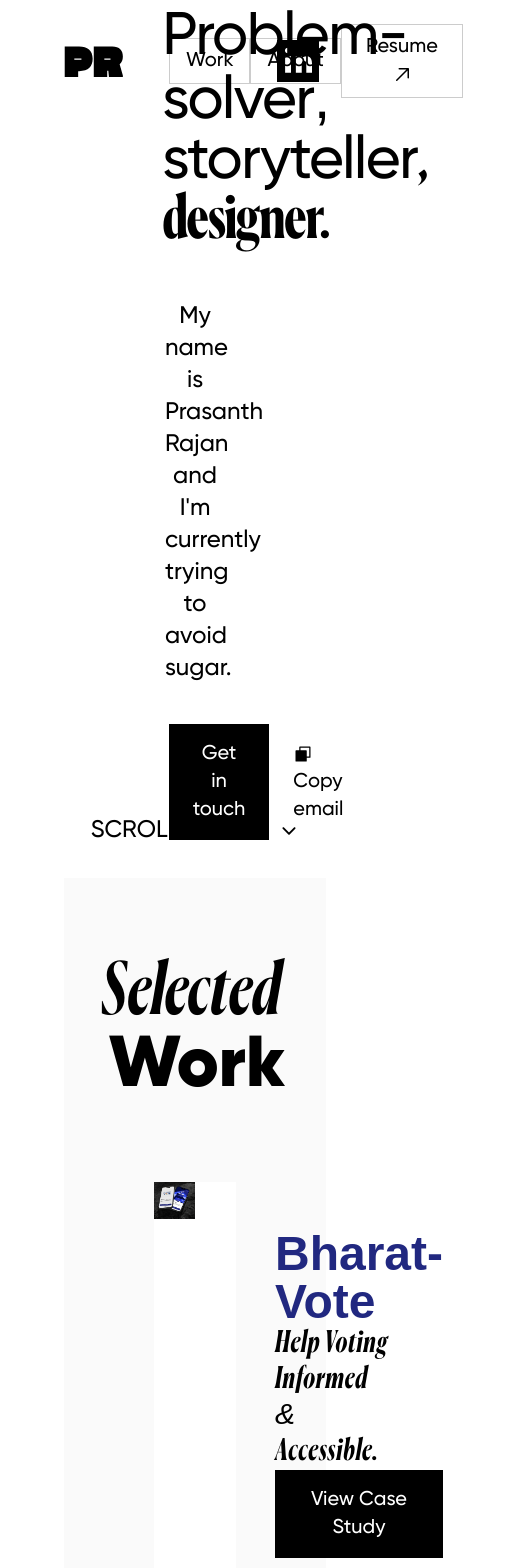
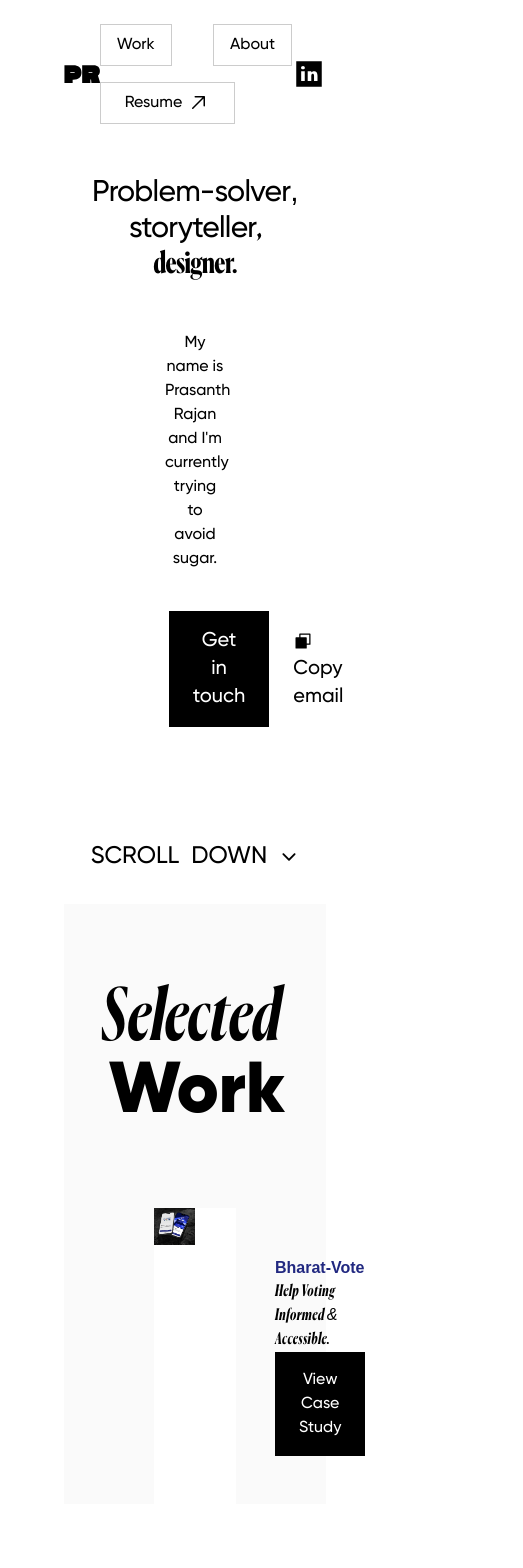
Before and after one commit to AkashBalcham/prasanth-port, a React (Create React App) app: page / in a window 390 px wide. Shown: the top 1568 px of the page, 523 px wide, since content can reach past the window. After the commit the page ends 1504 px from the top, so only its background shows below. Built offline with nearby package versions, Linux system fonts and the light colour scheme; a web font is replaced by a local one.

Commit message:
add: responsive landing page hopefully

```diff
--- a/src/components/Navbar/Navbar.jsx
+++ b/src/components/Navbar/Navbar.jsx
@@ -12,12 +12,12 @@ const Navbar = () => {
     return (
         <div className="w-full flex justify-between items-center top-0 pt-6">
             <Link to={`/`}><img src={logo} alt="Logo" /></Link>
-            <div className="flex flex-row items-center justify-between w-[21%]">
-                <button className="text-xl font-gilroy px-4 py-2 border border-black border-opacity-20 transition-all duration-300 hover:bg-black hover:bg-opacity-10 hover:cursor-pointer"><HashLink smooth to={'#work'}>
+            <div className="flex flex-row flex-wrap gap-4 items-center justify-between xl:w-[35%] xlMid:w-[31%] 2xl:w-[30%] 3xl:w-[25%]">
+                <button className="lg:text-xl xl:text-2xl font-gilroy px-4 py-2 border border-black border-opacity-20 transition-all duration-300 hover:bg-black hover:bg-opacity-10 hover:cursor-pointer"><HashLink smooth to={'#work'}>
                     Work
                 </HashLink></button>
-                <button className="text-xl font-gilroy px-4 py-2 border border-black border-opacity-20 transition-all duration-300 hover:bg-black hover:bg-opacity-10 hover:cursor-pointer">About</button>
-                <button className="text-xl font-gilroy px-6 py-2 border border-black border-opacity-20 transition-all duration-300 hover:bg-black hover:bg-opacity-10 hover:cursor-pointer">Resume <GoArrowUpRight className="text-2xl inline" /></button>
+                <button className="lg:text-xl xl:text-2xl font-gilroy px-4 py-2 border border-black border-opacity-20 transition-all duration-300 hover:bg-black hover:bg-opacity-10 hover:cursor-pointer">About</button>
+                <button className="lg:text-xl xl:text-2xl font-gilroy px-6 py-2 border border-black border-opacity-20 transition-all duration-300 hover:bg-black hover:bg-opacity-10 hover:cursor-pointer">Resume <GoArrowUpRight className="text-2xl inline" /></button>
             </div>
 
             <Link to={linkedinLink} target="_blank"><img src={linkedin} alt="linkedin"/></Link>          {/* Change the link for the LinkedIn*/}
--- a/src/components/ProjectCard/ProjectCard.jsx
+++ b/src/components/ProjectCard/ProjectCard.jsx
@@ -5,16 +5,16 @@ const ProjectCard = (props) => {
     console.log(props);
 
     return (
-        <div className="w-full flex flex-row bg-[#FFF]">
+        <div className="w-[100%] lg:w-[110%] flex flex-row bg-[#FFF]">
             <img src={props.image} className="h-full w-[50%]" alt="" />
             <div className="py-12 flex flex-col items-start justify-between px-20">
-                <div className="flex flex-col justify-between items-start h-[28%]">
-                    <h1 className="font-duplet text-[#212880] text-5xl font-semibold">{props.name}</h1>
-                    <h2 className="w-[70%] font-canela italic text-3xl tracking-wide">{props.desc}</h2>
+                <div className="flex flex-col justify-between items-start lg:h-[38%] lgMid:h-[35%] xl:h-[40%] xlMid:h-[35%] 2xl:h-[28%]">
+                    <h1 className="font-duplet text-[#212880] lg:text-3xl xl:text-5xl 2xl:text-5xl font-semibold">{props.name}</h1>
+                    <h2 className="w-[70%] lg:w-[90%] font-canela italic lg:text-xl xl:text-3xl 2xl:text-3xl tracking-wide">{props.desc}</h2>
                 </div>
 
                 <Link to={`/projects/${props.id}`}>
-                    <button className="bg-black px-6 py-4 text-white text-xl font-gilroy font-extralight">
+                    <button className="bg-black px-6 py-4 lg:px-4 text-white lg:text-lg xl:text-xl 2xl:text-2xl font-gilroy font-extralight">
                         View Case Study
                     </button>
                 </Link>
--- a/src/pages/Landing/Landing.jsx
+++ b/src/pages/Landing/Landing.jsx
@@ -49,15 +49,15 @@ const Landing = () => {
         <div id="page-top" className="px-16 relative box-border">
             <Navbar id="top"/>
             <section className="h-[100vh] flex flex-col items-center justify-center -mt-24">
-                <h1 className="items-center font-gilroy font-normal text-center text-6xl w-[25%] tracking-tight mb-12">
-                    <span>Problem-solver</span><span className="font-duplet">,</span> storyteller<span className="font-canela">,</span> <span className="font-canela -pb-8">designer.</span>
+                <h1 className="items-center font-gilroy font-normal text-center text-3xl  tracking-tight mb-12 lg:text-5xl xl:w-[30%] xl:text-5xl 2xl:text-6xl 2xl:w-[30%]">
+                    <span>Problem-solver</span><span className="font-duplet">,</span><br/> storyteller<span className="font-canela">,</span> <br/> <span className="font-canela -pb-8">designer.</span>
                 </h1>
-                <h2 className="font-gilroy text-center text-2xl w-[23%] mb-10">
+                <h2 className="font-gilroy text-center mb-10 xl:text-2xl 2xl:text-2xl w-[23%] lg:text-xl lg:w-[32%] xl:w-[33%] 2xl:w-[30%] 3xl:w-[27%]">
                     My name is Prasanth Rajan and I'm currently trying to avoid sugar.
                 </h2>
 
-                <div className="flex w-[20%] items-center justify-between">
-                    <button className="bg-black px-6 py-4 text-white text-xl font-gilroy font-extralight">
+                <div className="flex w-[20%] lg:w-[37%] xl:w-[34%] 2xl:w-[28%] 3xl:w-[25%] items-center justify-between">
+                    <button className="bg-black px-6 py-4 text-white text-xl lg:text-xl xl:text-2xl 2xl:text-2xl font-gilroy font-extralight">
                         Get in touch
                     </button>
                     {!copied ? (
@@ -81,8 +81,8 @@ const Landing = () => {
             </div>
 
 
-            <div id="work" className="bg-[#FAFAFA] flex flex-col items-center pt-20 px-20 pb-40">
-                <h1 lassName="text-center w-full flex justify-center mb-20"><span className="font-canela italic text-7xl mr-2">Selected </span> <span className="ml-2 font-gilroy text-7xl font-semibold"> Work</span></h1>
+            <div id="work" className="bg-[#FAFAFA] flex flex-col items-center pt-20 px-20 lg:pb-72 xl:pb-72 2xl:pb-40 ">
+                <h1 lassName="text-center w-full flex justify-center mb-20"><span className="font-canela italic text-7xl lg:text-6xl mr-2">Selected </span> <span className="ml-2 font-gilroy text-7xl lg:text-6xl font-semibold"> Work</span></h1>
                 <div className="flex flex-col w-[80%] mt-20">
                     {projects.map((project) => {
                         return (
--- a/tailwind.config.js
+++ b/tailwind.config.js
@@ -17,6 +17,14 @@ module.exports = {
         semibold: 600,
         extrabold: 900,
       },
+      screens: {
+        lg: "1024px",
+        lgMid: "1152px",
+        xl: "1280px",
+        xlMid: "1408px",
+        "2xl": "1536px",
+        "3xl": "1700px",
+      }
     },
   },
   plugins: [
@@ -35,3 +43,9 @@ module.exports = {
     },
   ],
 }
+
+/*
+lg	lg:	1024px
+xl	xl:	1280px
+2xl	2xl:	1536px
+*/
```
